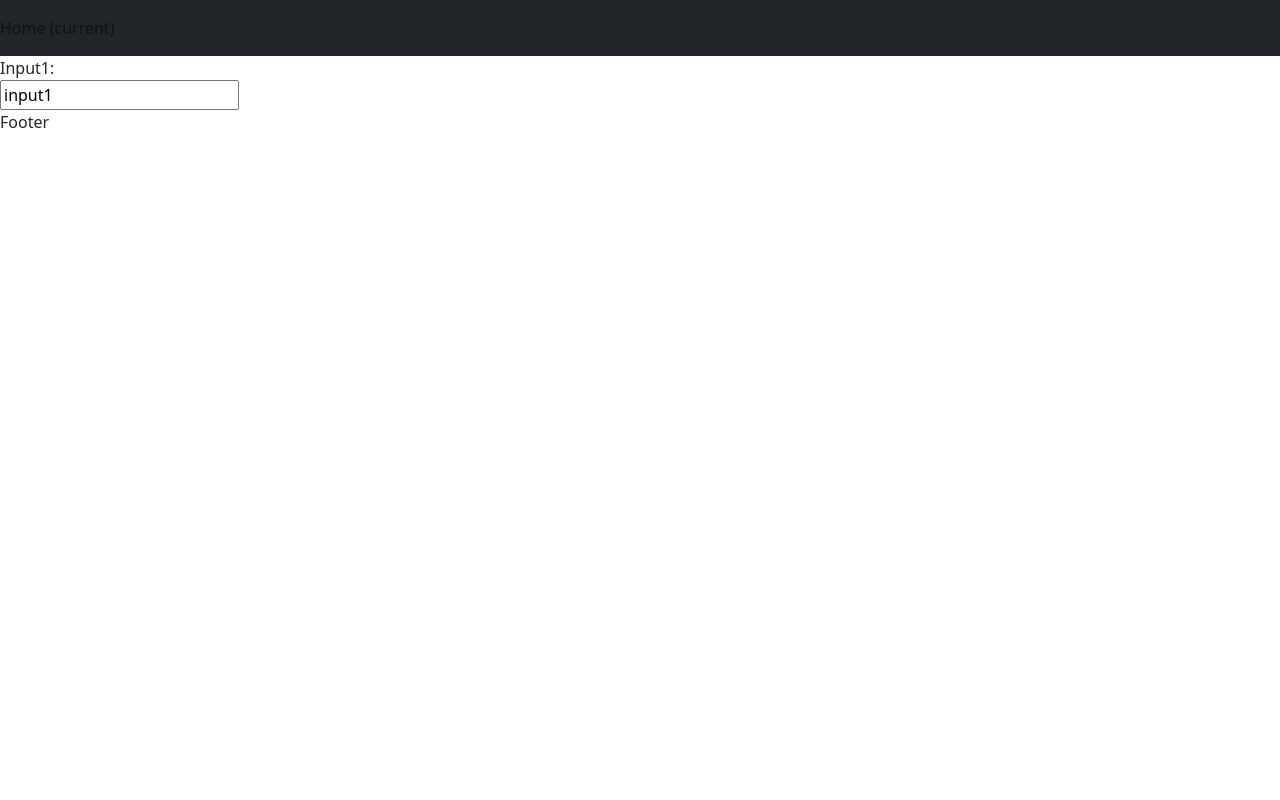
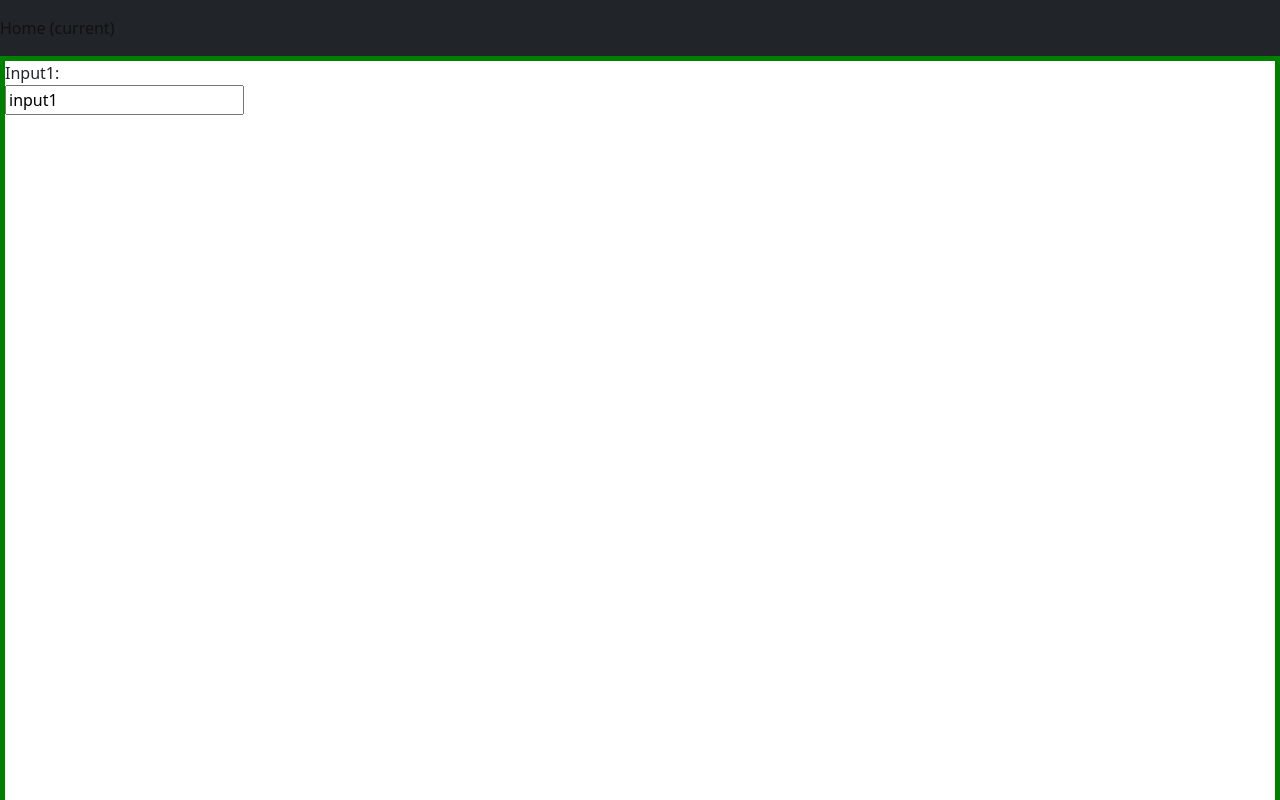
Before and after one commit to APartanen/project1, a React (Create React App) app: page / in a window 1280 px wide. Shown: the top 800 px of the page. Built offline with nearby package versions, Linux system fonts and the light colour scheme.

Commit message:
content update

```diff
--- a/src/components/Content.js
+++ b/src/components/Content.js
@@ -1,4 +1,5 @@
 import React from "react";
+import '../styles/Content.css';
 
 const Content = (props) => {
 //Axios here
@@ -24,7 +25,7 @@ function postContent() {
 }
 */
     return(
-      <div>
+      <div className="cont">
         <form>
           <label for="input1">Input1:</label><br/>
           <input type="text" id="input1" name="input1" value="input1"/><br/>
--- /dev/null
+++ b/src/styles/Content.css
@@ -0,0 +1,6 @@
+.cont  {
+    margin: 0;
+    height: 1000px;
+    width: auto;
+    border: 5px solid green;
+  }
```
